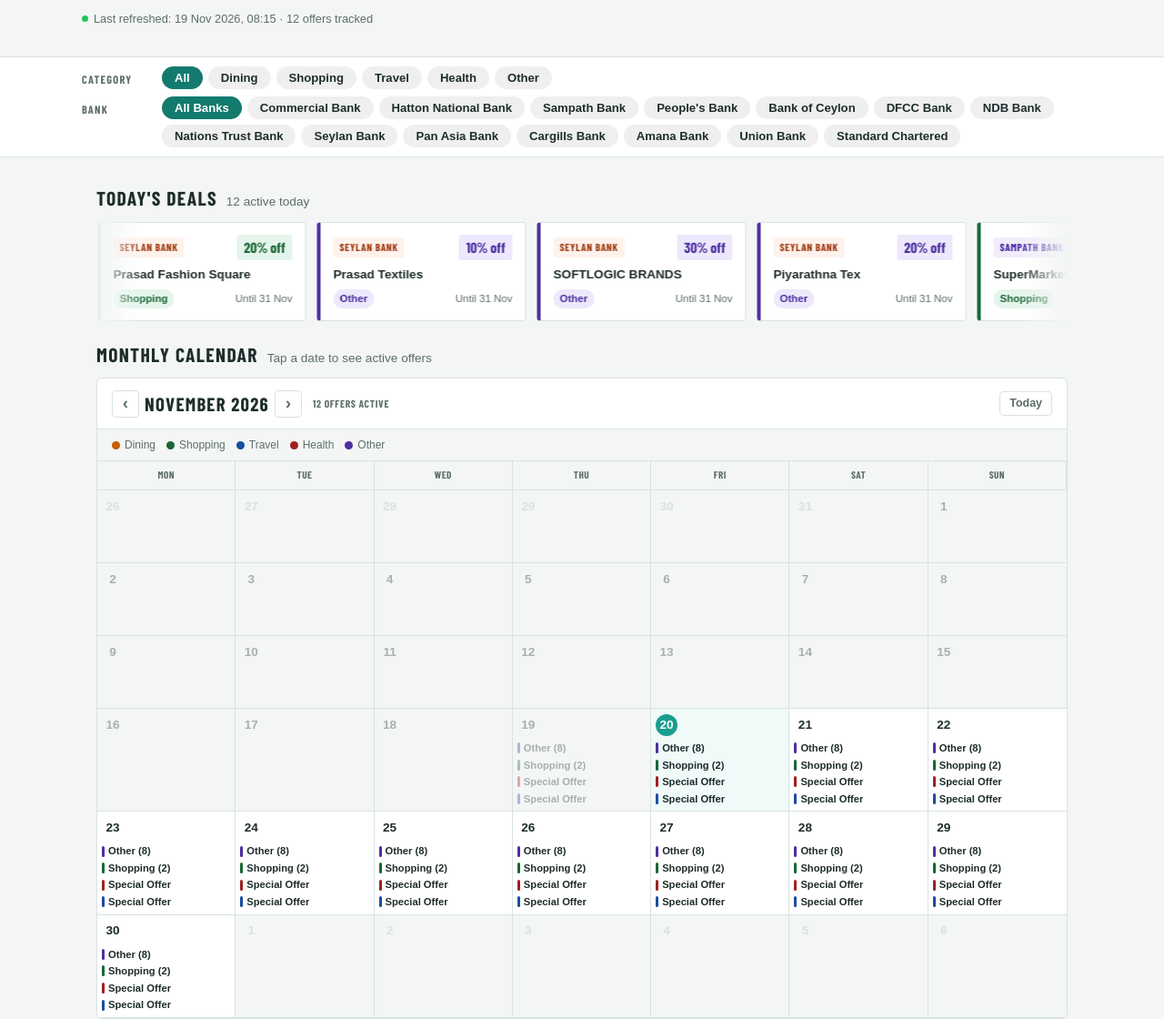
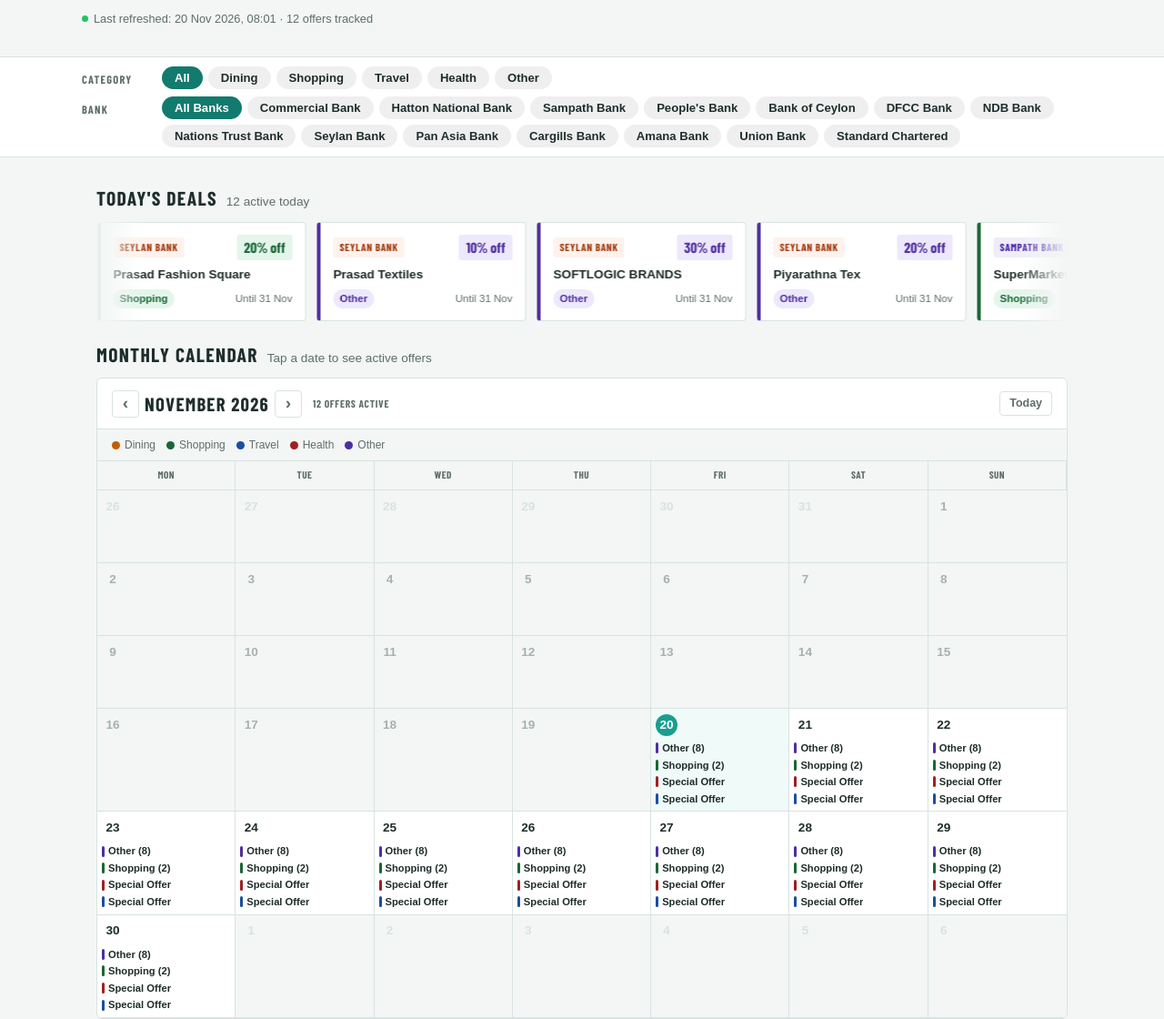
Before and after one commit to fuzentra/cards-lka, a plain HTML site: page index.html in a window 1280 px wide. Shown: the part 194-1314 px from the top of the page at 91% size. Drawn offline with nearby package versions, Linux system fonts and the light colour scheme; a web font is replaced by a local one.

Commit message:
chore: daily offer update — 20 Nov 2026 08:01 (LKT)

```diff
--- a/index.html
+++ b/index.html
@@ -605,19 +605,19 @@ const BANKS=[
   {id:"sc",       name:"Standard Chartered",       url:"https://www.sc.com/lk/credit-cards/"}
 ];
 
-const EMBEDDED={"updated":"19 Nov 2026, 08:15","offers":[
-  {"bank": "Seylan Bank", "bank_id": "seylan", "title": "DSI OFFER", "discount": "25% off", "category": "Other", "merchant": "", "valid_from": "2026-11-19", "valid_to": "2026-11-31", "url": "https://www.seylan.lk/promotions/cards"},
-  {"bank": "Seylan Bank", "bank_id": "seylan", "title": "Prasad Fashion Square", "discount": "20% off", "category": "Shopping", "merchant": "", "valid_from": "2026-11-19", "valid_to": "2026-11-31", "url": "https://www.seylan.lk/promotions/cards"},
-  {"bank": "Seylan Bank", "bank_id": "seylan", "title": "Prasad Textiles", "discount": "10% off", "category": "Other", "merchant": "", "valid_from": "2026-11-19", "valid_to": "2026-11-31", "url": "https://www.seylan.lk/promotions/cards"},
-  {"bank": "Seylan Bank", "bank_id": "seylan", "title": "SOFTLOGIC BRANDS", "discount": "30% off", "category": "Other", "merchant": "", "valid_from": "2026-11-19", "valid_to": "2026-11-31", "url": "https://www.seylan.lk/promotions/cards"},
-  {"bank": "Seylan Bank", "bank_id": "seylan", "title": "Piyarathna Tex", "discount": "20% off", "category": "Other", "merchant": "", "valid_from": "2026-11-19", "valid_to": "2026-11-31", "url": "https://www.seylan.lk/promotions/cards"},
-  {"bank": "Sampath Bank", "bank_id": "sampath", "title": "SuperMarkets", "discount": "Special Offer", "category": "Shopping", "merchant": "", "valid_from": "2026-11-19", "valid_to": "2026-11-31", "url": "https://www.sampath.lk/en/promotions"},
-  {"bank": "Sampath Bank", "bank_id": "sampath", "title": "Electronics & Furniture", "discount": "Special Offer", "category": "Other", "merchant": "", "valid_from": "2026-11-19", "valid_to": "2026-11-31", "url": "https://www.sampath.lk/en/promotions"},
-  {"bank": "Sampath Bank", "bank_id": "sampath", "title": "Health and Insurance", "discount": "Special Offer", "category": "Health", "merchant": "", "valid_from": "2026-11-19", "valid_to": "2026-11-31", "url": "https://www.sampath.lk/en/promotions"},
-  {"bank": "Sampath Bank", "bank_id": "sampath", "title": "Travel and Leisure", "discount": "Special Offer", "category": "Travel", "merchant": "", "valid_from": "2026-11-19", "valid_to": "2026-11-31", "url": "https://www.sampath.lk/en/promotions"},
-  {"bank": "Sampath Bank", "bank_id": "sampath", "title": "Premium Offers", "discount": "Special Offer", "category": "Other", "merchant": "", "valid_from": "2026-11-19", "valid_to": "2026-11-31", "url": "https://www.sampath.lk/en/promotions"},
-  {"bank": "Sampath Bank", "bank_id": "sampath", "title": "VISA Offers", "discount": "Special Offer", "category": "Other", "merchant": "", "valid_from": "2026-11-19", "valid_to": "2026-11-31", "url": "https://www.sampath.lk/en/promotions"},
-  {"bank": "Sampath Bank", "bank_id": "sampath", "title": "Mastercard Offers", "discount": "Special Offer", "category": "Other", "merchant": "", "valid_from": "2026-11-19", "valid_to": "2026-11-31", "url": "https://www.sampath.lk/en/promotions"}
+const EMBEDDED={"updated":"20 Nov 2026, 08:01","offers":[
+  {"bank": "Seylan Bank", "bank_id": "seylan", "title": "DSI OFFER", "discount": "25% off", "category": "Other", "merchant": "", "valid_from": "2026-11-20", "valid_to": "2026-11-31", "url": "https://www.seylan.lk/promotions/cards"},
+  {"bank": "Seylan Bank", "bank_id": "seylan", "title": "Prasad Fashion Square", "discount": "20% off", "category": "Shopping", "merchant": "", "valid_from": "2026-11-20", "valid_to": "2026-11-31", "url": "https://www.seylan.lk/promotions/cards"},
+  {"bank": "Seylan Bank", "bank_id": "seylan", "title": "Prasad Textiles", "discount": "10% off", "category": "Other", "merchant": "", "valid_from": "2026-11-20", "valid_to": "2026-11-31", "url": "https://www.seylan.lk/promotions/cards"},
+  {"bank": "Seylan Bank", "bank_id": "seylan", "title": "SOFTLOGIC BRANDS", "discount": "30% off", "category": "Other", "merchant": "", "valid_from": "2026-11-20", "valid_to": "2026-11-31", "url": "https://www.seylan.lk/promotions/cards"},
+  {"bank": "Seylan Bank", "bank_id": "seylan", "title": "Piyarathna Tex", "discount": "20% off", "category": "Other", "merchant": "", "valid_from": "2026-11-20", "valid_to": "2026-11-31", "url": "https://www.seylan.lk/promotions/cards"},
+  {"bank": "Sampath Bank", "bank_id": "sampath", "title": "SuperMarkets", "discount": "Special Offer", "category": "Shopping", "merchant": "", "valid_from": "2026-11-20", "valid_to": "2026-11-31", "url": "https://www.sampath.lk/en/promotions"},
+  {"bank": "Sampath Bank", "bank_id": "sampath", "title": "Electronics & Furniture", "discount": "Special Offer", "category": "Other", "merchant": "", "valid_from": "2026-11-20", "valid_to": "2026-11-31", "url": "https://www.sampath.lk/en/promotions"},
+  {"bank": "Sampath Bank", "bank_id": "sampath", "title": "Health and Insurance", "discount": "Special Offer", "category": "Health", "merchant": "", "valid_from": "2026-11-20", "valid_to": "2026-11-31", "url": "https://www.sampath.lk/en/promotions"},
+  {"bank": "Sampath Bank", "bank_id": "sampath", "title": "Travel and Leisure", "discount": "Special Offer", "category": "Travel", "merchant": "", "valid_from": "2026-11-20", "valid_to": "2026-11-31", "url": "https://www.sampath.lk/en/promotions"},
+  {"bank": "Sampath Bank", "bank_id": "sampath", "title": "Premium Offers", "discount": "Special Offer", "category": "Other", "merchant": "", "valid_from": "2026-11-20", "valid_to": "2026-11-31", "url": "https://www.sampath.lk/en/promotions"},
+  {"bank": "Sampath Bank", "bank_id": "sampath", "title": "VISA Offers", "discount": "Special Offer", "category": "Other", "merchant": "", "valid_from": "2026-11-20", "valid_to": "2026-11-31", "url": "https://www.sampath.lk/en/promotions"},
+  {"bank": "Sampath Bank", "bank_id": "sampath", "title": "Mastercard Offers", "discount": "Special Offer", "category": "Other", "merchant": "", "valid_from": "2026-11-20", "valid_to": "2026-11-31", "url": "https://www.sampath.lk/en/promotions"}
 ]};
 
 let allOffers=[],filtered=[];
```
Also changed, not shown: scripts/offers.json (+14 -14 lines).
